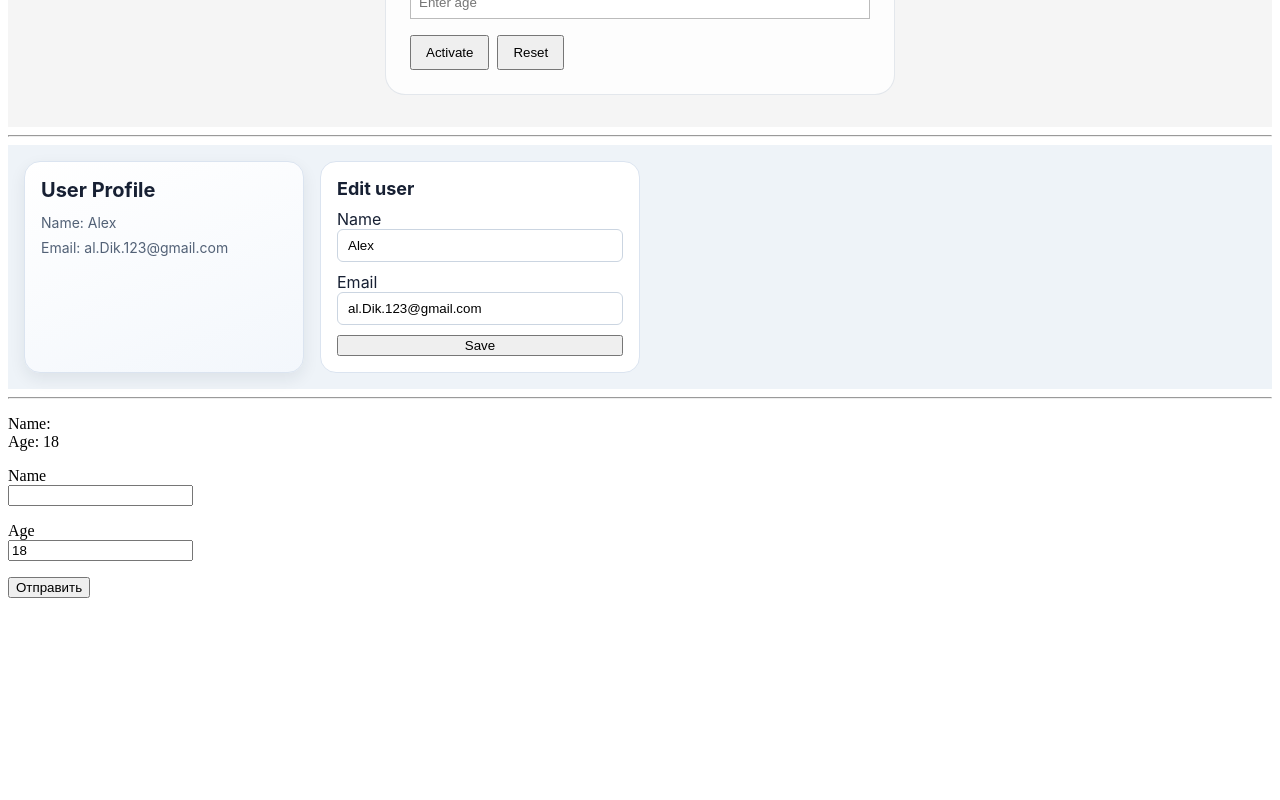
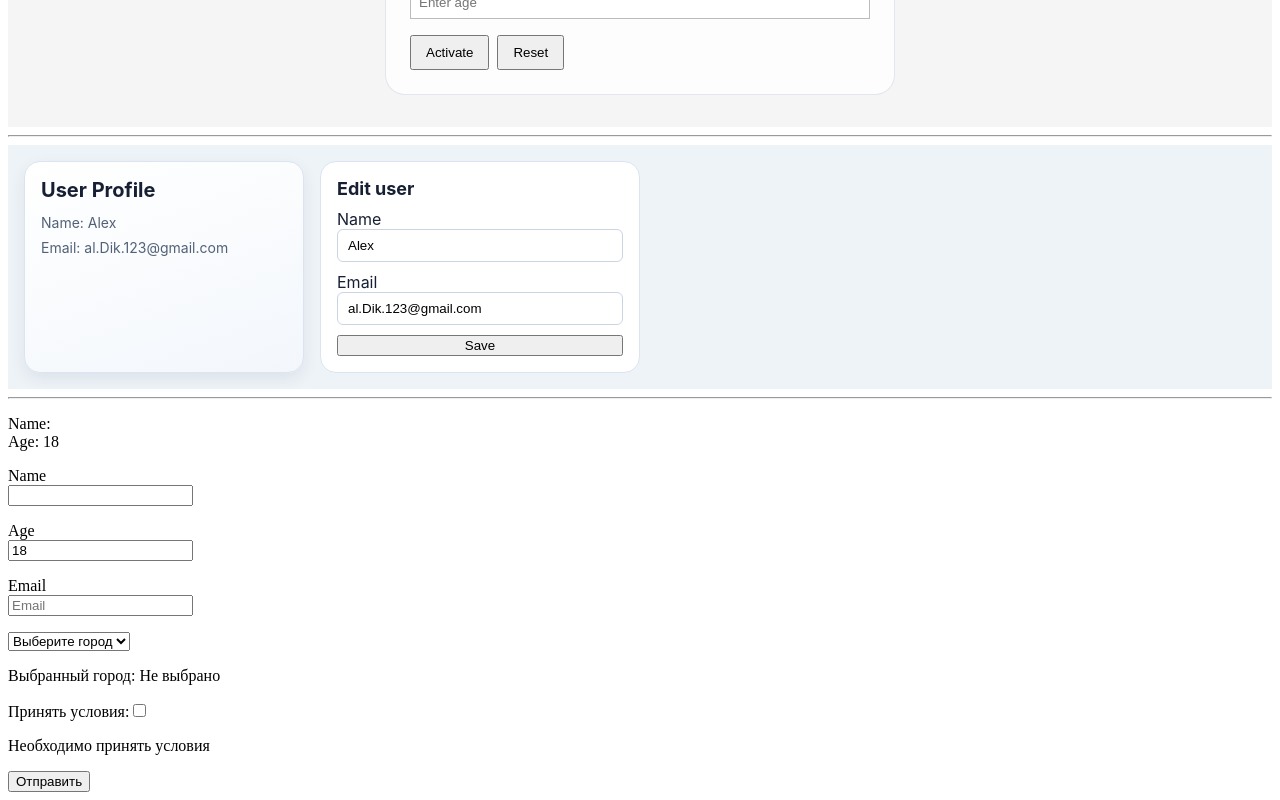
Before and after one commit to VadimContentHunter/tech-lab, a React app in the folder containers/react/project/: page / in a window 1280 px wide. Shown: the part 1651-2451 px from the top of the page. Before the commit the page ends 2257 px from the top, so only its background shows below. Built offline with nearby package versions, Linux system fonts and the light colour scheme.

Commit message:
feat(Forms): Enhance form components with Terms, Language, CitySelect, and Email validation

```diff
--- a/containers/react/project/app/src/Forms.tsx
+++ b/containers/react/project/app/src/Forms.tsx
@@ -1,4 +1,86 @@
-import { JSX, useState } from 'react';
+import { createContext, JSX, useState } from 'react';
+
+function Terms(): JSX.Element {
+    const [isChecked, setIsChecked] = useState(false);
+    const handleChange = () => {
+        setIsChecked((prev) => !prev);
+    };
+
+    return (
+        <div>
+            <label>Принять условия:</label>
+            <input type="checkbox" checked={isChecked} onChange={handleChange} />
+            <p>{isChecked ? 'Условия приняты' : 'Необходимо принять условия'}</p>
+        </div>
+    );
+}
+
+function Language(): JSX.Element {
+    const [selectedOption, setSelectedOption] = useState('');
+
+    const handleChange = (e: React.ChangeEvent<HTMLInputElement>) => setSelectedOption(e.target.value);
+
+    return (
+        <div>
+            <input type="radio" value="JavaScript" checked={selectedOption === 'JavaScript'} onChange={handleChange} />
+            JavaScript
+            <br />
+            <input type="radio" value="TypeScript" checked={selectedOption === 'TypeScript'} onChange={handleChange} />
+            TypeScript
+            <br />
+            <input type="radio" value="Python" checked={selectedOption === 'Python'} onChange={handleChange} />
+            Python
+            <br />
+            <p>Selected Option: {selectedOption}</p>
+        </div>
+    );
+}
+
+function CitySelect(): JSX.Element {
+    const [selectedCity, setSelectedCity] = useState('');
+
+    const handleChange = (e: React.ChangeEvent<HTMLSelectElement>) => setSelectedCity(e.target.value);
+
+    return (
+        <div>
+            <select value={selectedCity} onChange={handleChange}>
+                <option value="">Выберите город</option>
+                <option value="Киев">Киев</option>
+                <option value="Львов">Львов</option>
+                <option value="Одесса">Одесса</option>
+            </select>
+            <p>Выбранный город: {selectedCity === '' ? 'Не выбрано' : selectedCity}</p>
+        </div>
+    );
+}
+
+function EmailForm(): JSX.Element {
+    const [email, setEmail] = useState('');
+    const [error, setError] = useState('');
+
+    const handleChange = (e: React.ChangeEvent<HTMLInputElement>) => {
+        // регулярное выражение на проверку email
+        const emailRegex = /^[^\s@]+@[^\s@]+\.[^\s@]+$/;
+        // устанавливаем новое значение (нужно ли устанавливать при наличии ошибки - вопрос дискуссионный)
+        setEmail(e.target.value);
+        // проверяем соответствие введенных данных регулярному выражению
+        if (!emailRegex.test(email)) {
+            // если не соответствует, устанавливаем ошибку
+            setError('Invalid email address');
+        }
+        // иначе сбрасываем ошибку
+        else setError('');
+    };
+
+    return (
+        <div>
+            <label>Email</label>
+            <br />
+            <input type="email" value={email} onChange={handleChange} placeholder="Email" />
+            {error ? <p style={{ color: 'red' }}>{error}</p> : <p style={{ color: 'green' }}>{email}</p>}
+        </div>
+    );
+}
 
 function Forms(): JSX.Element {
     const [formData, setFormData] = useState({ username: '', userage: 18 });
@@ -29,6 +111,9 @@ function Forms(): JSX.Element {
                 <br />
                 <input type="number" name="userage" value={formData.userage} onChange={handleChange} />
             </p>
+            <EmailForm />
+            <CitySelect />
+            <Terms />
             <input type="submit" value="Отправить" />
         </form>
     );
```
